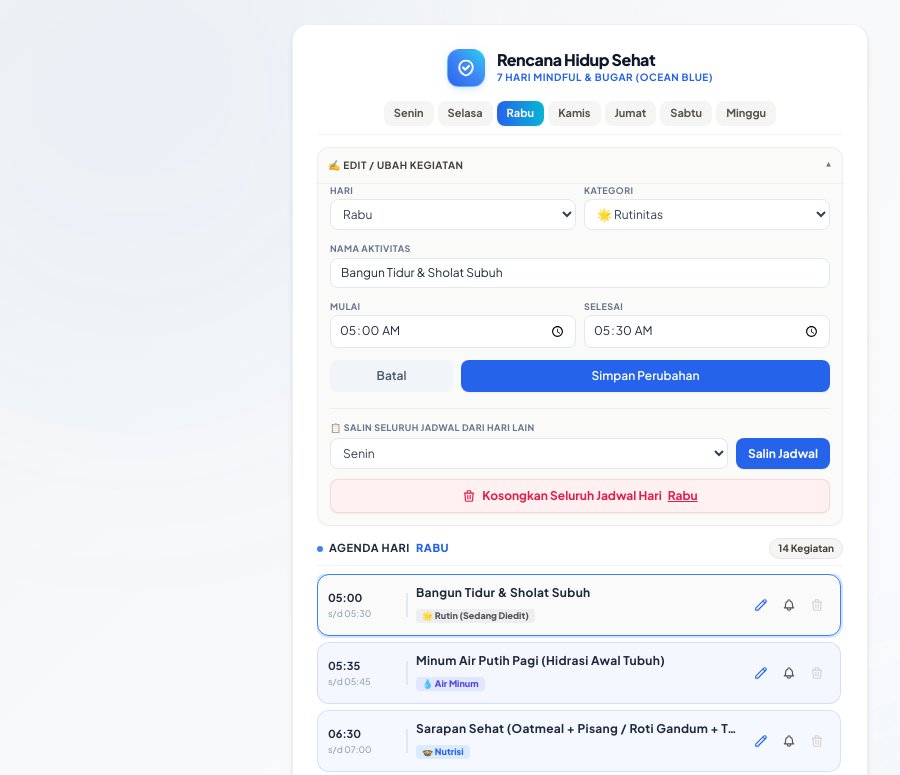
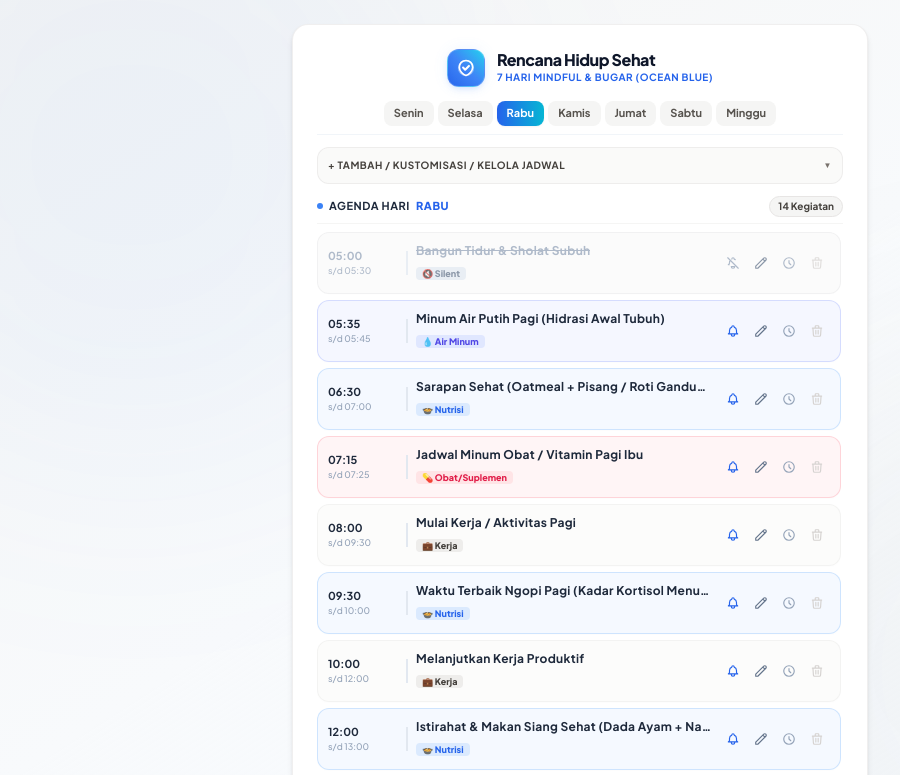
Before and after one commit to sarkhosyimuhammad-maker/Jadwal_kegiatan_harian, a plain HTML site: page index.html in a window 1280 px wide. Both pictures are taken after a click on the button 821 px from the left and 262 px from the top of the page. Shown: the top 775 px of the page, without its empty margins (60-960 px from the left). Drawn offline with nearby package versions, Linux system fonts and the light colour scheme.

Commit message:
Update index.html

```diff
--- a/index.html
+++ b/index.html
@@ -140,7 +140,7 @@
                     </div>
                 </form>
 
-                <!-- Sesi Fitur Salin Jadwal Massal & Tombol Pengosongan Instan (Pembaruan Utama Perbaikan User) -->
+                <!-- Sesi Fitur Salin Jadwal Massal & Tombol Pengosongan Instan -->
                 <div class="pt-3 border-t border-stone-200/60 space-y-2.5">
                     <div>
                         <label class="block text-[9px] font-bold text-slate-500 uppercase tracking-wider mb-1">📋 Salin Seluruh Jadwal Dari Hari Lain</label>
@@ -191,7 +191,7 @@
     </div>
 
     <script>
-        // Palet warna bernuansa Biru Samudra (Ocean Blue) yang sejuk, bersih, dan netral
+        // Palet warna kategori aktivitas
         const THEME_CONFIG = {
             tidur: { bg: 'bg-slate-50/80', border: 'border-slate-200/50', text: 'text-slate-600', bgBadge: 'bg-slate-200/60', label: '🛌 Istirahat' },
             makan: { bg: 'bg-blue-50/60', border: 'border-blue-300/40', text: 'text-blue-600', bgBadge: 'bg-blue-100', label: '🍲 Nutrisi' },
@@ -212,35 +212,35 @@
         // Template Rutinitas Sehat Senin - Jumat
         HARI_URUTAN.slice(0, 5).forEach(hari => {
             DEFAULT_SCHEDULE.push(
-                { day: hari, name: 'Bangun Tidur & Sholat Subuh', start: '05:00', end: '05:30', category: 'lainnya' },
-                { day: hari, name: 'Minum Air Putih Pagi (Hidrasi Awal Tubuh)', start: '05:35', end: '05:45', category: 'hidrasi' },
-                { day: hari, name: 'Sarapan Sehat (Oatmeal + Pisang / Roti Gandum + Telur Rebus)', start: '06:30', end: '07:00', category: 'makan' },
-                { day: hari, name: 'Jadwal Minum Obat / Vitamin Pagi Ibu', start: '07:15', end: '07:25', category: 'obat' },
-                { day: hari, name: 'Mulai Kerja / Aktivitas Pagi', start: '08:00', end: '09:30', category: 'kerja' },
-                { day: hari, name: 'Waktu Terbaik Ngopi Pagi (Kadar Kortisol Menurun)', start: '09:30', end: '10:00', category: 'makan' },
-                { day: hari, name: 'Melanjutkan Kerja Produktif', start: '10:00', end: '12:00', category: 'kerja' },
-                { day: hari, name: 'Istirahat & Makan Siang Sehat (Dada Ayam + Nasi Merah + Sayur)', start: '12:00', end: '13:00', category: 'makan' },
-                { day: hari, name: 'Kerja Sesi Siang', start: '13:00', end: '16:00', category: 'kerja' },
-                { day: hari, name: 'Olahraga Sore (Jogging / Kardio / Workout)', start: '16:30', end: '17:30', category: 'olahraga' },
-                { day: hari, name: 'Makan Malam Terakhir (Maksimal Jam 19.00 - Rendah Karbo)', start: '18:30', end: '19:00', category: 'makan' },
-                { day: hari, name: 'Jadwal Minum Obat Malam Ibu', start: '19:15', end: '19:25', category: 'obat' },
-                { day: hari, name: 'Me-Time / Bersantai dengan Keluarga / Main Game / Musik', start: '19:30', end: '21:30', category: 'metime' },
-                { day: hari, name: 'Tidur Malam Baik (Siklus Istirahat Berbobot)', start: '22:00', end: '05:00', category: 'tidur' }
+                { day: hari, name: 'Bangun Tidur & Sholat Subuh', start: '05:00', end: '05:30', category: 'lainnya', alarmActive: true },
+                { day: hari, name: 'Minum Air Putih Pagi (Hidrasi Awal Tubuh)', start: '05:35', end: '05:45', category: 'hidrasi', alarmActive: true },
+                { day: hari, name: 'Sarapan Sehat (Oatmeal + Pisang / Roti Gandum + Telur Rebus)', start: '06:30', end: '07:00', category: 'makan', alarmActive: true },
+                { day: hari, name: 'Jadwal Minum Obat / Vitamin Pagi Ibu', start: '07:15', end: '07:25', category: 'obat', alarmActive: true },
+                { day: hari, name: 'Mulai Kerja / Aktivitas Pagi', start: '08:00', end: '09:30', category: 'kerja', alarmActive: true },
+                { day: hari, name: 'Waktu Terbaik Ngopi Pagi (Kadar Kortisol Menurun)', start: '09:30', end: '10:00', category: 'makan', alarmActive: true },
+                { day: hari, name: 'Melanjutkan Kerja Produktif', start: '10:00', end: '12:00', category: 'kerja', alarmActive: true },
+                { day: hari, name: 'Istirahat & Makan Siang Sehat (Dada Ayam + Nasi Merah + Sayur)', start: '12:00', end: '13:00', category: 'makan', alarmActive: true },
+                { day: hari, name: 'Kerja Sesi Siang', start: '13:00', end: '16:00', category: 'kerja', alarmActive: true },
+                { day: hari, name: 'Olahraga Sore (Jogging / Kardio / Workout)', start: '16:30', end: '17:30', category: 'olahraga', alarmActive: true },
+                { day: hari, name: 'Makan Malam Terakhir (Maksimal Jam 19.00 - Rendah Karbo)', start: '18:30', end: '19:00', category: 'makan', alarmActive: true },
+                { day: hari, name: 'Jadwal Minum Obat Malam Ibu', start: '19:15', end: '19:25', category: 'obat', alarmActive: true },
+                { day: hari, name: 'Me-Time / Bersantai dengan Keluarga / Main Game / Musik', start: '19:30', end: '21:30', category: 'metime', alarmActive: true },
+                { day: hari, name: 'Tidur Malam Baik (Siklus Istirahat Berbobot)', start: '22:00', end: '05:00', category: 'tidur', alarmActive: true }
             );
         });
 
         // Sabtu - Minggu
         ['Sabtu', 'Minggu'].forEach(hari => {
             DEFAULT_SCHEDULE.push(
-                { day: hari, name: 'Bangun Pagi & Sholat Subuh', start: '05:00', end: '05:30', category: 'lainnya' },
-                { day: hari, name: 'Sarapan Pagi (Makan Bebas / Cheat Day Menu)', start: '07:35', end: '08:15', category: 'makan' },
-                { day: hari, name: 'Jadwal Minum Obat Pagi Ibu', start: '08:20', end: '08:30', category: 'obat' },
-                { day: hari, name: 'Waktu Bersantai / Hobi Akhir Pekan / Hiburan', start: '09:00', end: '12:00', category: 'metime' },
-                { day: hari, name: 'Makan Siang (Makan Bebas Kulineran)', start: '12:30', end: '13:30', category: 'makan' },
-                { day: hari, name: 'Olahraga Akhir Pekan (Tetap Jaga Kebugaran Tubuh)', start: '16:30', end: '17:45', category: 'olahraga' },
-                { day: hari, name: 'Makan Malam Bebas Bersama Keluarga', start: '19:00', end: '20:15', category: 'makan' },
-                { day: hari, name: 'Jadwal Minum Obat Malam Ibu', start: '20:20', end: '20:30', category: 'obat' },
-                { day: hari, name: 'Istirahat / Tidur Malam', start: '22:30', end: '05:00', category: 'tidur' }
+                { day: hari, name: 'Bangun Pagi & Sholat Subuh', start: '05:00', end: '05:30', category: 'lainnya', alarmActive: true },
+                { day: hari, name: 'Sarapan Pagi (Makan Bebas / Cheat Day Menu)', start: '07:35', end: '08:15', category: 'makan', alarmActive: true },
+                { day: hari, name: 'Jadwal Minum Obat Pagi Ibu', start: '08:20', end: '08:30', category: 'obat', alarmActive: true },
+                { day: hari, name: 'Waktu Bersantai / Hobi Akhir Pekan / Hiburan', start: '09:00', end: '12:00', category: 'metime', alarmActive: true },
+                { day: hari, name: 'Makan Siang (Makan Bebas Kulineran)', start: '12:30', end: '13:30', category: 'makan', alarmActive: true },
+                { day: hari, name: 'Olahraga Akhir Pekan (Tetap Jaga Kebugaran Tubuh)', start: '16:30', end: '17:45', category: 'olahraga', alarmActive: true },
+                { day: hari, name: 'Makan Malam Bebas Bersama Keluarga', start: '19:00', end: '20:15', category: 'makan', alarmActive: true },
+                { day: hari, name: 'Jadwal Minum Obat Malam Ibu', start: '20:20', end: '20:30', category: 'obat', alarmActive: true },
+                { day: hari, name: 'Istirahat / Tidur Malam', start: '22:30', end: '05:00', category: 'tidur', alarmActive: true }
             );
         });
 
@@ -317,6 +317,23 @@
             alarmBanner.classList.add('hidden');
         }
 
+        /* BARU: Sakelar Mengubah Status Aktif/Mute Alarm per Aktivitas */
+        function toggleAlarmAktivitas(originalIndex) {
+            if (originalIndex > -1) {
+                const item = kegiatanList[originalIndex];
+                // Jika properti belum ada, set default true lalu balik nilainya
+                item.alarmActive = item.alarmActive !== false ? false : true;
+
+                localStorage.setItem('weekly_healthy_orange_jadwal', JSON.stringify(kegiatanList));
+                renderJadwal();
+
+                // Jika pengguna mematikan alarm saat sedang berbunyi, langsung matikan banner pengingat
+                if (!item.alarmActive) {
+                    matikanAlarmInternal();
+                }
+            }
+        }
+
         function setAndroidAlarm(waktuMulai, namaAktivitas) {
             const [jam, menit] = waktuMulai.split(':').map(Number);
             const intentUrl = `intent://#Intent;action=android.intent.action.SET_ALARM;i:android.intent.extra.alarm.HOUR=${jam};i:android.intent.extra.alarm.MINUTES=${menit};S:android.intent.extra.alarm.MESSAGE=${encodeURIComponent(namaAktivitas)};B:android.intent.extra.alarm.SKIP_UI=false;end`;
@@ -335,7 +352,13 @@
             if (waktuSekarangString === menitTerakhirDiperiksa) return;
             menitTerakhirDiperiksa = waktuSekarangString;
 
-            const aktivitasSesuai = kegiatanList.find(item => item.day === hariSekarang && item.start === waktuSekarangString);
+            // HANYA bunyikan jika alarmActive bernilai TRUE atau tidak bernilai FALSE
+            const aktivitasSesuai = kegiatanList.find(item =>
+                item.day === hariSekarang &&
+                item.start === waktuSekarangString &&
+                item.alarmActive !== false
+            );
+
             if (aktivitasSesuai) {
                 alarmBannerText.innerText = `[${aktivitasSesuai.day}] ${aktivitasSesuai.name} (${aktivitasSesuai.start})`;
                 alarmBanner.classList.remove('hidden');
@@ -371,7 +394,8 @@
                     name: item.name,
                     start: item.start,
                     end: item.end,
-                    category: item.category
+                    category: item.category,
+                    alarmActive: item.alarmActive !== false
                 });
             });
 
@@ -383,7 +407,6 @@
             setTimeout(() => statusMsg.classList.add('hidden'), 4000);
         }
 
-        /* LOGIKA UTAMA: MENGOSONGKAN JADWAL SATU HARI PENUH (Solusi Permintaan Baru User) */
         function kosongkanHariAktif() {
             const statusMsg = document.getElementById('copy-status-msg');
             const agendaHariIni = kegiatanList.filter(item => item.day === selectedDay);
@@ -395,13 +418,11 @@
                 return;
             }
 
-            // Pop-up konfirmasi standar browser demi keamanan data agar tidak sengaja terhapus massal
             if (confirm(`Apakah Anda yakin ingin mengosongkan (menghapus) semua kegiatan di hari ${selectedDay}?`)) {
                 if (editIndex !== -1 && kegiatanList[editIndex].day === selectedDay) {
                     batalEdit();
                 }
 
-                // Filter keluar semua kegiatan yang harinya cocok dengan hari aktif (meninggalkan hari lainnya aman)
                 kegiatanList = kegiatanList.filter(item => item.day !== selectedDay);
                 localStorage.setItem('weekly_healthy_orange_jadwal', JSON.stringify(kegiatanList));
                 renderJadwal();
@@ -432,33 +453,47 @@
                 const config = THEME_CONFIG[item.category] || THEME_CONFIG.lainnya;
                 const sedangDiedit = originalIndex === editIndex;
 
+                // BARU: Penentuan status alarm aktif atau silent
+                const isAlarmActive = item.alarmActive !== false;
+
                 return `
-                    <div class="flex items-center justify-between p-2.5 ${config.bg} border ${sedangDiedit ? 'border-blue-500 ring-2 ring-blue-500/20' : config.border} rounded-xl shadow-[0_1px_2px_rgba(0,0,0,0.01)] transition-all">
+                    <div class="flex items-center justify-between p-2.5 ${config.bg} border ${sedangDiedit ? 'border-blue-500 ring-2 ring-blue-500/20' : config.border} rounded-xl shadow-[0_1px_2px_rgba(0,0,0,0.01)] transition-all ${!isAlarmActive ? 'opacity-75' : ''}">
                         <div class="flex items-center gap-2 overflow-hidden w-full">
                             <div class="shrink-0 text-left min-w-[70px]">
-                                <p class="text-[11px] font-bold text-slate-800">${item.start}</p>
+                                <p class="text-[11px] font-bold ${!isAlarmActive ? 'text-slate-400' : 'text-slate-800'}">${item.start}</p>
                                 <p class="text-[9px] font-medium text-slate-400">s/d ${item.end}</p>
                             </div>
                             <div class="w-[2px] h-6 bg-slate-200 shrink-0"></div>
                             <div class="overflow-hidden pr-2">
-                                <p class="text-xs font-bold text-slate-800 truncate tracking-wide" title="${escapeHtml(item.name)}">
+                                <p class="text-xs font-bold ${!isAlarmActive ? 'text-slate-400 line-through' : 'text-slate-800'} truncate tracking-wide" title="${escapeHtml(item.name)}">
                                     ${escapeHtml(item.name)}
                                 </p>
-                                <span class="inline-block text-[9px] font-extrabold px-1.5 py-0.2 mt-0.5 rounded ${config.bgBadge} ${config.text}">
-                                    ${config.label} ${sedangDiedit ? '(Sedang Diedit)' : ''}
+                                <span class="inline-block text-[9px] font-extrabold px-1.5 py-0.2 mt-0.5 rounded ${!isAlarmActive ? 'bg-slate-200 text-slate-500' : config.bgBadge + ' ' + config.text}">
+                                    ${!isAlarmActive ? '🔇 Silent' : config.label} ${sedangDiedit ? '(Diedit)' : ''}
                                 </span>
                             </div>
                         </div>
 
                         <div class="flex items-center gap-0.5 shrink-0">
-                            <button onclick="aktifkanModeEdit(${originalIndex})" class="text-blue-600 hover:bg-blue-50 p-1.5 rounded-md transition-all" title="Edit">
+                            <!-- BARU: Tombol Lonceng Interaktif untuk Aktif / Silent Alarm Internal -->
+                            <button onclick="toggleAlarmAktivitas(${originalIndex})" class="p-1.5 rounded-md transition-all ${isAlarmActive ? 'text-blue-600 hover:bg-blue-50' : 'text-slate-400 hover:bg-slate-100'}" title="${isAlarmActive ? 'Klik untuk Senapkan (Silent) Alarm' : 'Klik untuk Aktifkan Alarm'}">
+                                ${isAlarmActive ?
+                                    `<svg xmlns="http://www.w3.org/2000/svg" class="h-3.5 w-3.5" fill="none" viewBox="0 0 24 24" stroke="currentColor">
+                                        <path stroke-linecap="round" stroke-linejoin="round" stroke-width="2" d="M15 17h5l-1.405-1.405A2.032 2.032 0 0118 14.158V11a6.002 6.002 0 00-4-5.659V5a2 2 0 10-4 0v.341C7.67 6.165 6 8.388 6 11v3.159c0 .538-.214 1.055-.595 1.436L4 17h5m6 0v1a3 3 0 11-6 0v-1m6 0H9" />
+                                    </svg>` :
+                                    `<svg xmlns="http://www.w3.org/2000/svg" class="h-3.5 w-3.5" fill="none" viewBox="0 0 24 24" stroke="currentColor">
+                                        <path stroke-linecap="round" stroke-linejoin="round" stroke-width="2" d="M5.586 15H4L5.405 13.595C5.786 13.214 6 12.697 6 12.158V11c0-1.298.414-2.5 1.117-3.483M10 5.341V5a2 2 0 114 0v.341c.732.17 1.393.513 1.944.975M12 21a3 3 0 01-3-3h6a3 3 0 01-3 3zM3 3l18 18" />
+                                    </svg>`
+                                }
+                            </button>
+                            <button onclick="aktifkanModeEdit(${originalIndex})" class="text-slate-500 hover:text-blue-600 hover:bg-slate-50 p-1.5 rounded-md transition-all" title="Edit">
                                 <svg xmlns="http://www.w3.org/2000/svg" class="h-3.5 w-3.5" fill="none" viewBox="0 0 24 24" stroke="currentColor">
                                     <path stroke-linecap="round" stroke-linejoin="round" stroke-width="2" d="M15.232 5.232l3.536 3.536m-2.036-5.036a2.5 2.5 0 113.536 3.536L6.5 21.036H3v-3.572L16.732 3.732z" />
                                 </svg>
                             </button>
-                            <button onclick="setAndroidAlarm('${item.start}', '${escapeHtml(item.name)}')" class="text-stone-600 hover:bg-stone-100 p-1.5 rounded-md transition-all" title="Setel Alarm HP Android">
+                            <button onclick="setAndroidAlarm('${item.start}', '${escapeHtml(item.name)}')" class="text-slate-400 hover:text-stone-700 hover:bg-stone-50 p-1.5 rounded-md transition-all" title="Sinkron ke Alarm HP Android bawaan">
                                 <svg xmlns="http://www.w3.org/2000/svg" class="h-3.5 w-3.5" fill="none" viewBox="0 0 24 24" stroke="currentColor">
-                                    <path stroke-linecap="round" stroke-linejoin="round" stroke-width="2" d="M15 17h5l-1.405-1.405A2.032 2.032 0 0118 14.158V11a6.002 6.002 0 00-4-5.659V5a2 2 0 10-4 0v.341C7.67 6.165 6 8.388 6 11v3.159c0 .538-.214 1.055-.595 1.436L4 17h5m6 0v1a3 3 0 11-6 0v-1m6 0H9" />
+                                    <path stroke-linecap="round" stroke-linejoin="round" stroke-width="2" d="M12 8v4l3 3m6-3a9 9 0 11-18 0 9 9 0 0118 0z" />
                                 </svg>
                             </button>
                             <button onclick="hapusJadwal(${originalIndex})" class="text-stone-300 hover:text-rose-600 hover:bg-slate-100 p-1.5 rounded-md transition-all" title="Hapus">
@@ -522,12 +557,16 @@
             const selesai = document.getElementById('task-end').value;
             const kategori = document.getElementById('task-category').value;
 
+            // Pertahankan status alarmActive lama jika sedang dalam mode edit
+            const alarmActiveLama = editIndex !== -1 ? (kegiatanList[editIndex].alarmActive !== false) : true;
+
             const objekKegiatan = {
                 day: hari,
                 name: nama,
                 start: mulai,
                 end: selesai,
-                category: kategori
+                category: kategori,
+                alarmActive: alarmActiveLama
             };
 
             if (editIndex === -1) {
```
